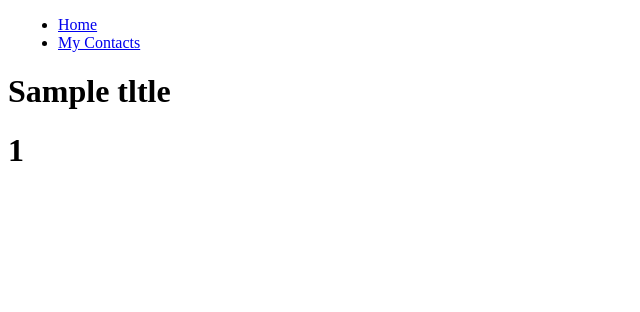
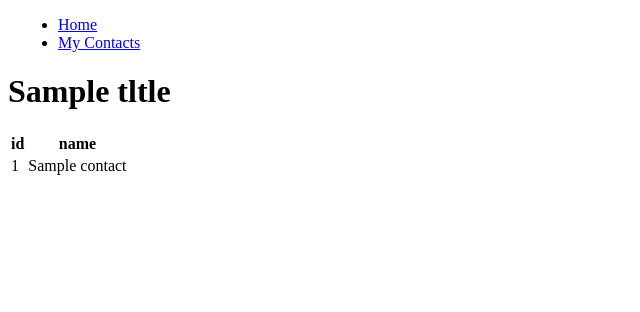
Before and after one commit to THAWITCHAI/Python-Programming, a Flask app: template templates/contact.html in a window 1280 px wide. Shown: the top 312 px of the page, without its empty margins (0-640 px from the left). Run offline with Flask 3, Linux system fonts and the light colour scheme; the template is opened without the code that fills it: most values are stand-ins (such as "Sample title", 1, 10 or a date in 2020).

Commit message:
api contacts

```diff
--- a/app.py
+++ b/app.py
@@ -1,4 +1,4 @@
-from flask import Flask, render_template,url_for
+from flask import Flask, render_template,url_for, jsonify
 
 app = Flask(__name__)
 
@@ -17,5 +17,8 @@ def index():
 def contact():
     return render_template('contact.html', contacts=my_contacts, tltle='Contacts')
 
+@app.route('/api_myContact')
+def api_contact():
+    return jsonify(my_contacts)
 if __name__ == '__main__':
   app.run(debug=True)
--- a/templates/contact.html
+++ b/templates/contact.html
@@ -4,7 +4,20 @@
 {% endblock %}
 {% block container %}
 <h1>{{tltle}}</h1>
-{% for c in contacts%}
-<h1>{{c.id}}</h1>
-{% endfor %}
+<table>
+    <thead>
+        <tr>
+            <th>id</th>
+            <th>name</th>
+        </tr>
+    </thead>
+    <tbody>
+        {% for c in contacts%}
+        <tr>
+        <td>{{c.id}}</td>
+        <td>{{c.name}}</td>
+        </tr>
+        {% endfor %}
+    </tbody>
+</table>
 {% endblock %}
```
